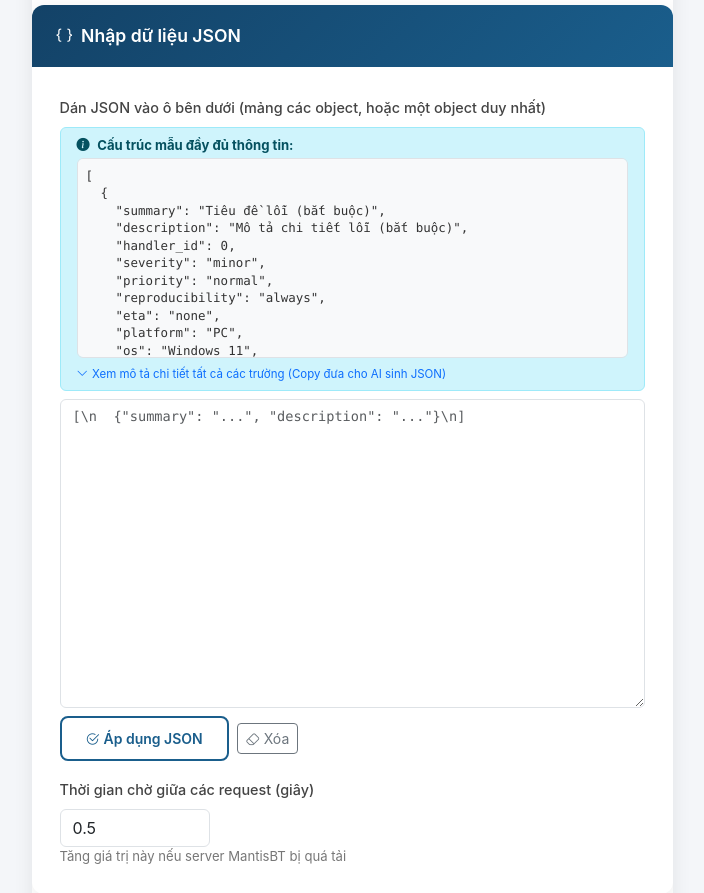
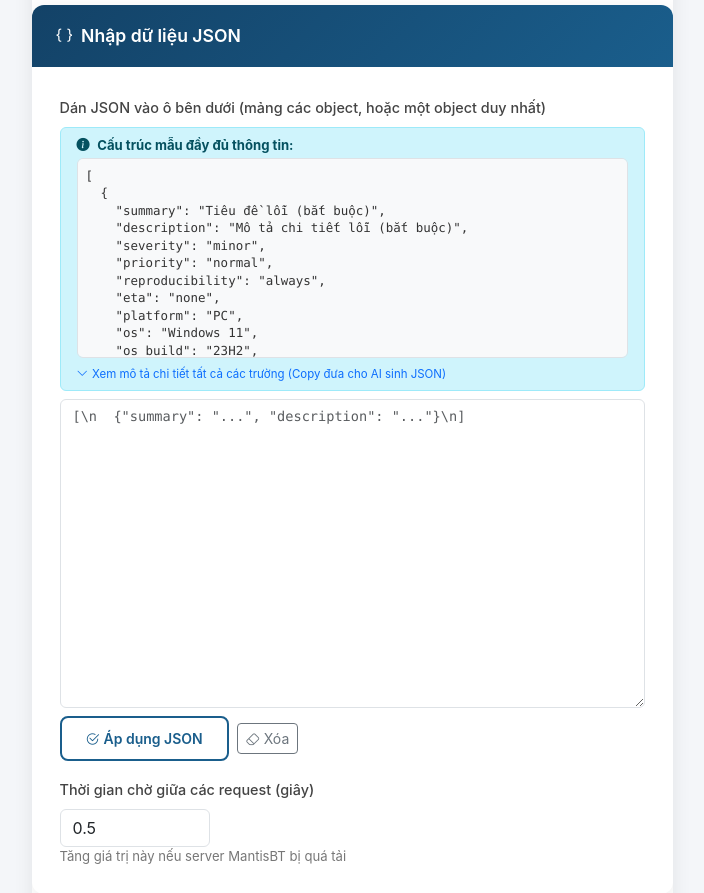
Before and after one commit to ngcaodinh/tool-mantis, a Flask app: page / in a window 1280 px wide. Shown: the part 518-1411 px from the top of the page, without its empty margins (288-992 px from the left). Run offline with Flask 3, Linux system fonts and the light colour scheme; some libraries are stand-ins or nearby versions.

Commit message:
Completely remove handler_id (Assigned To) from UI examples and AI prompts

```diff
--- a/templates/index.html
+++ b/templates/index.html
@@ -384,7 +384,6 @@
   {
     "summary": "Tiêu đề lỗi (bắt buộc)",
     "description": "Mô tả chi tiết lỗi (bắt buộc)",
-    "handler_id": 0,
     "severity": "minor",
     "priority": "normal",
     "reproducibility": "always",
@@ -415,7 +414,6 @@
                                     </ul>
                                     <strong class="text-dark">2. Trường tùy chọn:</strong>
                                     <ul class="mb-0 ps-3">
-                                        <li><code>handler_id</code> (Int/String): ID thành viên xử lý (Mặc định 0).</li>
                                         <li><code>severity</code> (String/Int): Độ nghiêm trọng (<code>"feature", "trivial", "text", "tweak", "minor", "major", "crash", "block"</code>).</li>
                                         <li><code>priority</code> (String/Int): Độ ưu tiên (<code>"none", "low", "normal", "high", "urgent", "immediate"</code>).</li>
                                         <li><code>reproducibility</code> (String/Int): Khả năng tái hiện (<code>"always", "sometimes", "random", "have not tried", "unable to duplicate", "N/A"</code>).</li>
@@ -435,7 +433,6 @@
                                         <textarea class="form-control form-control-sm mt-1 bg-white font-monospace" style="font-size:0.72rem; cursor:pointer;" rows="6" readonly onclick="copyPromptToClipboard(this)">Hãy sinh ra dữ liệu JSON dùng để import lỗi vào hệ thống MantisBT theo cấu trúc danh sách (array of objects). Mỗi phần tử biểu diễn một lỗi (issue) và chỉ được sử dụng các trường dữ liệu sau:
 - summary (String): Tiêu đề lỗi (bắt buộc)
 - description (String): Mô tả chi tiết lỗi (bắt buộc)
-- handler_id (Int/String): ID người được phân công (Mặc định 0)
 - severity (String/Int): Độ nghiêm trọng ("feature", "trivial", "text", "tweak", "minor", "major", "crash", "block")
 - priority (String/Int): Độ ưu tiên ("none", "low", "normal", "high", "urgent", "immediate")
 - reproducibility (String/Int): Tái hiện ("always", "sometimes", "random", "have not tried", "unable to duplicate", "N/A")
```
